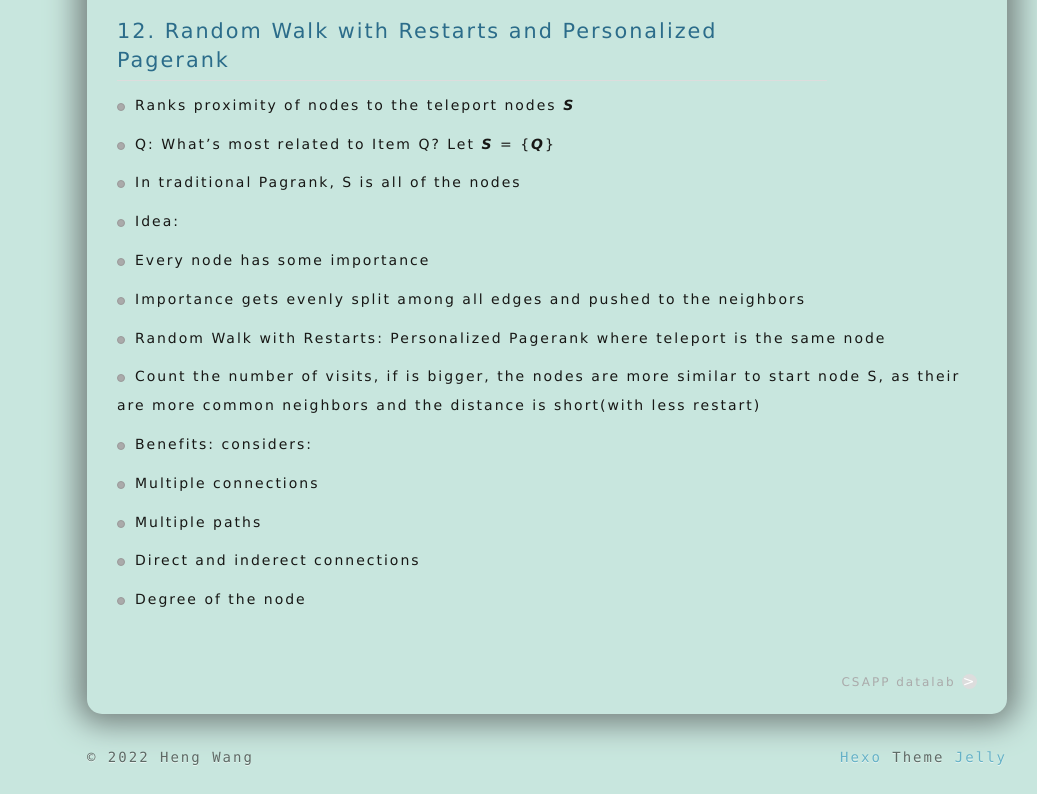
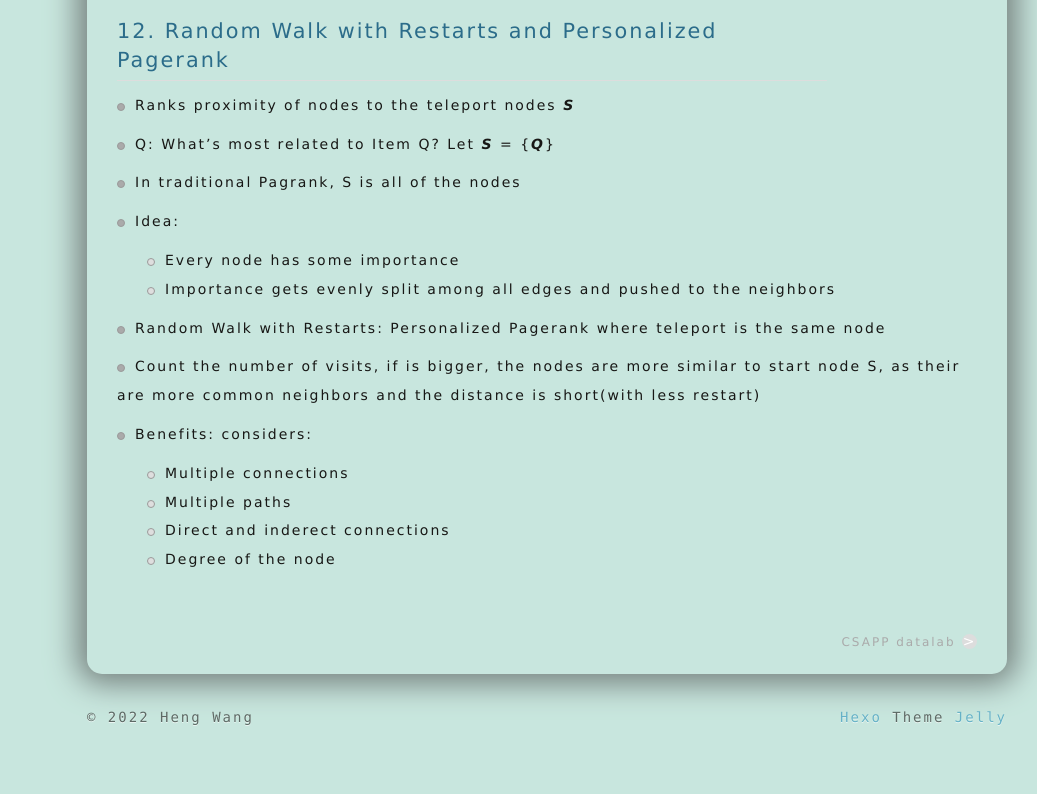
Before and after one commit to King-Heng/King-Heng.github.io, a plain HTML site: page 2022/08/25/cs224w/index.html in a window 1280 px wide. Shown: the part 4219-5013 px from the top of the page, without its empty margins (243-1280 px from the left). After the commit the page ends 4973 px from the top, so only its background shows below. Drawn offline with nearby package versions, Linux system fonts and the light colour scheme; some packages are replaced by stand-ins of ours; a script that the page names is missing; a web font is replaced by a local one.

Commit message:
Site updated: 2022-09-13 10:42:32

```diff
--- a/2022/08/25/cs224w/index.html
+++ b/2022/08/25/cs224w/index.html
@@ -17,7 +17,7 @@
 <meta property="og:description" content="60 lectures, a note for everyone!1. Motivation for Graph ML  capture the relationships between different objects or entities graph structure allows us to model the underlying domain in a fateful way r">
 <meta property="og:locale" content="en_US">
 <meta property="article:published_time" content="2022-08-25T09:05:50.000Z">
-<meta property="article:modified_time" content="2022-09-13T02:39:20.845Z">
+<meta property="article:modified_time" content="2022-09-13T02:42:26.892Z">
 <meta property="article:author" content="Heng Wang">
 <meta property="article:tag" content="Notes">
 <meta name="twitter:card" content="summary">
@@ -343,24 +343,22 @@
 <li><p>In traditional Pagrank, S is all of the nodes</p>
 </li>
 <li><p>Idea:</p>
-</li>
-<li><p>Every node has some importance</p>
-</li>
-<li><p>Importance gets evenly split among all edges and pushed to the neighbors</p>
+<ul>
+<li>Every node has some importance</li>
+<li>Importance gets evenly split among all edges and pushed to the neighbors</li>
+</ul>
 </li>
 <li><p>Random Walk with Restarts: Personalized Pagerank where teleport is the same node</p>
 </li>
 <li><p>Count the number of visits, if is bigger, the nodes are more similar to start node S, as their are more common neighbors and the distance is short(with less restart)</p>
 </li>
 <li><p>Benefits: considers:</p>
-</li>
-<li><p>Multiple connections</p>
-</li>
-<li><p>Multiple paths</p>
-</li>
-<li><p>Direct and inderect connections</p>
-</li>
-<li><p>Degree of the node</p>
+<ul>
+<li>Multiple connections</li>
+<li>Multiple paths</li>
+<li>Direct and inderect connections</li>
+<li>Degree of the node</li>
+</ul>
 </li>
 </ul>
 
```
Also changed, not shown: index.html (+10 -12 lines).
